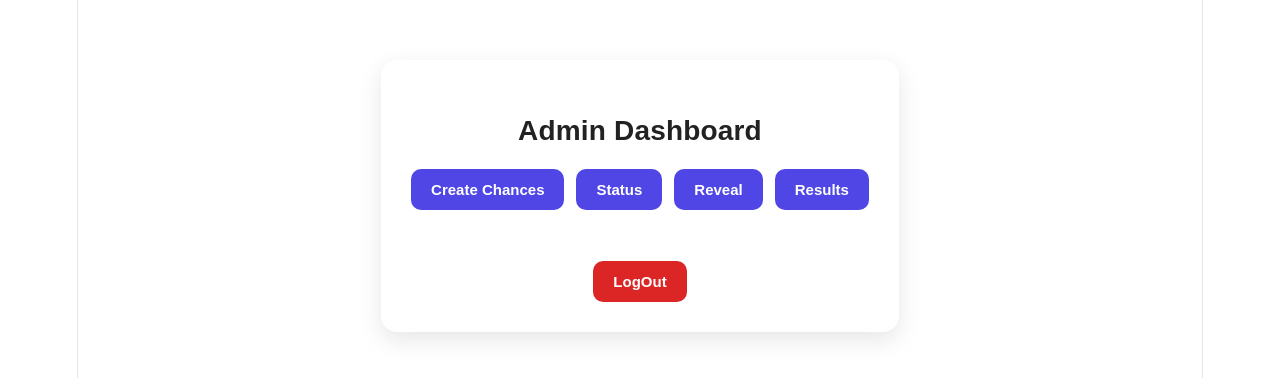
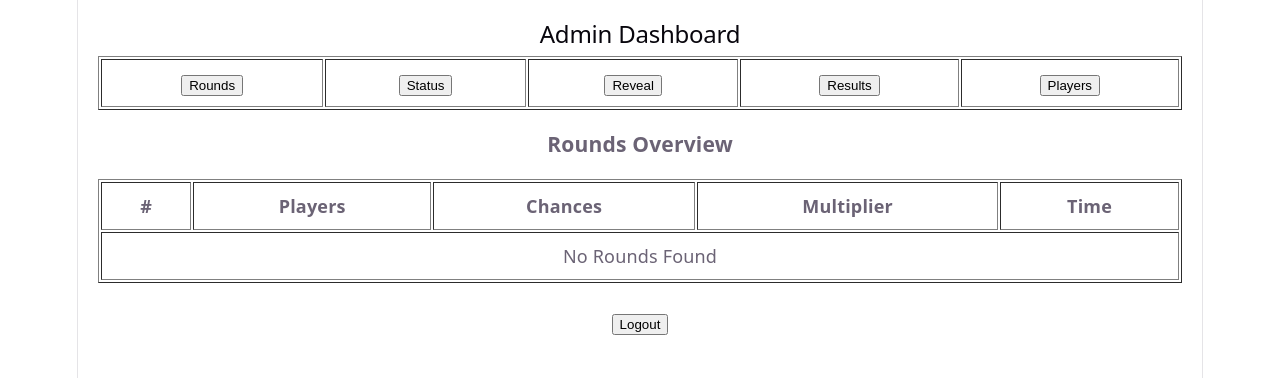
Before and after one commit to logicwise-suhani/Bounty, a React (Vite) app: page /admin-dashboard in a window 1280 px wide. Shown: the top 378 px of the page. Built offline with nearby package versions, Linux system fonts and the light colour scheme.

Commit message:
Table view of admin dashboard

```diff
--- a/src/components/Admin/AdminDashboard.jsx
+++ b/src/components/Admin/AdminDashboard.jsx
@@ -9,6 +9,7 @@ import Results from "./Results";
 
 function AdminDashboard() {
     const [show, setShow] = useState("");
+    const [rounds, setRounds] = useState([]);
 
     const navigate = useNavigate();
 
@@ -21,6 +22,11 @@ function AdminDashboard() {
     }
 
     useEffect(() => {
+        const data = JSON.parse(localStorage.getItem("chances")) || [];
+        setRounds(data);
+    }, [show]);
+
+    useEffect(() => {
         const isAdmin = localStorage.getItem("admin") || {};
         if (!isAdmin) {
             navigate("/create-bounty")
@@ -28,37 +34,79 @@ function AdminDashboard() {
     }, [navigate]);
 
     return (
-        <>
-            {!show ?
-                <div className="admin-dashboard">
-                    <h3>Admin Dashboard</h3>
-                    <div>
-                        <button onClick={() => setShow("round")}>Create Chances</button> {" "}
-                        <button onClick={() => setShow("status")}>Status</button> {" "}
-                        <button onClick={() => setShow("reveal")}>Reveal</button> {" "}
-                        <button onClick={() => setShow("results")}>Results</button>
-                    </div>
+    <div style={{ padding: "20px" }}>
 
-                    <br />
-                    <button onClick={handleLogout}>LogOut</button>
-                </div> :
-                (
-                    <>
-                        {show === "round" && (
-                            <Round
-                                onClose={() => setShow("")}
-                                goToPlayers={() => setShow("players")}
-                            />
-                        )}
-                        {show === "status" && <Status onClose={() => setShow("")} />}
-                        {show === "reveal" && <RevealNumber onClose={() => setShow("")} />}
-                        {show === "players" && <Players onClose={() => setShow("")} />}
-                        {show === "results" && <Results onClose={() => setShow("")} />}
-                    </>
-                )
-            }
-        </>
-    )
+        <h2>Admin Dashboard</h2>
+
+        <table border="1" cellPadding="10" style={{ width: "100%", marginBottom: "20px" }}>
+            <tbody>
+                <tr>
+                    <td><button onClick={() => setShow("round")}>Rounds</button></td>
+                    <td><button onClick={() => setShow("status")}>Status</button></td>
+                    <td><button onClick={() => setShow("reveal")}>Reveal</button></td>
+                    <td><button onClick={() => setShow("results")}>Results</button></td>
+                    <td><button onClick={() => setShow("players")}>Players</button></td>
+                </tr>
+            </tbody>
+        </table>
+
+        <div>
+            {show === "round" && <Round />}
+            {show === "status" && <Status />}
+            {show === "reveal" && <RevealNumber />}
+            {show === "results" && <Results />}
+            {show === "players" && <Players />}
+        </div>
+
+        <h3>Rounds Overview</h3>
+
+        <table border="1" cellPadding="10" style={{ width: "100%" }}>
+            <thead>
+                <tr>
+                    <th>#</th>
+                    <th>Players</th>
+                    <th>Chances</th>
+                    <th>Multiplier</th>
+                    <th>Time</th>
+                </tr>
+            </thead>
+
+            <tbody>
+                {(() => {
+                    const rounds =
+                        JSON.parse(localStorage.getItem("chances")) || [];
+
+                    if (rounds.length === 0) {
+                        return (
+                            <tr>
+                                <td colSpan="5">No Rounds Found</td>
+                            </tr>
+                        );
+                    }
+
+                    return rounds
+                        .sort((a, b) => new Date(a.time) - new Date(b.time))
+                        .map((r, i) => (
+                            <tr key={r.id || i}>
+                                <td>{i + 1}</td>
+                                <td>{r.players}</td>
+                                <td>{r.chances}</td>
+                                <td>{r.betMultiplier}</td>
+                                <td>{r.time}</td>
+                            </tr>
+                        ));
+                })()}
+            </tbody>
+        </table>
+
+        <br />
+
+        <button onClick={handleLogout}>
+            Logout
+        </button>
+
+    </div>
+);
 };
 
 export default AdminDashboard;
--- a/src/components/Admin/Players.jsx
+++ b/src/components/Admin/Players.jsx
@@ -1,6 +1,6 @@
 import { useEffect, useState } from "react";
 
-function Players({ onClose }) {
+function Players() {
     const [rounds, setRounds] = useState([]);
     const [results, setResults] = useState([]);
 
@@ -62,8 +62,6 @@ function Players({ onClose }) {
                     </div>
                 ))
             )}
-
-            <button onClick={onClose}>Close</button>
         </div>
     );
 }
--- a/src/components/Admin/Results.jsx
+++ b/src/components/Admin/Results.jsx
@@ -1,6 +1,6 @@
 import { useState, useEffect } from "react";
 
-function Results({ onClose }) {
+function Results() {
     const [results, setResults] = useState([]);
     const [randoms, setRandoms] = useState([]);
 
@@ -68,10 +68,6 @@ function Results({ onClose }) {
                 <h3>Total Paid: ₹{totalPaid}</h3>
                 <h3>Platform Profit: ₹{platformProfit}</h3>
             </div>
-
-            <div className="btn-admin">
-                <button onClick={onClose}>Close</button>
-            </div>
         </div>
     );
 }
--- a/src/components/Admin/RevealNumber.jsx
+++ b/src/components/Admin/RevealNumber.jsx
@@ -1,6 +1,6 @@
 import { useEffect, useState } from "react";
 
-function RevealNumber({ onClose }) {
+function RevealNumber() {
     const [randoms, setRandoms] = useState([]);
 
     useEffect(() => {
@@ -29,8 +29,6 @@ function RevealNumber({ onClose }) {
                     Chance {i + 1}: {num}
                 </div>
             ))}
-
-            <button onClick={onClose}>Close</button>
         </div>
     );
 }
--- a/src/components/Admin/Round.jsx
+++ b/src/components/Admin/Round.jsx
@@ -2,7 +2,7 @@ import { useEffect, useState } from "react";
 import setMinDateTime from "../../Time/minTime";
 import setMaxDateTime from "../../Time/maxTime";
 
-function Round({ onClose, goToPlayers }) {
+function Round() {
     const [rounds, setRounds] = useState([
         {
             players: "",
@@ -185,31 +185,6 @@ function Round({ onClose, goToPlayers }) {
                 <div className="save-btn">
                     <button onClick={handleSave}>Save Chance</button>{" "}
                 </div>
-
-                <br />
-                <hr style={{ width: "100%", color: "black" }} />
-
-                <div className="rounds-created">
-                    {roundsDisplay.length === 0 ? (
-                        <p style={{ color: "red" }}>No data found</p>
-                    ) : (
-                        [...roundsDisplay].sort((a, b) => new Date(a.time) - new Date(b.time)).map((round) => (
-                            <div key={round.id} className="round-data">
-                                <p>Players: {round.players}</p>
-                                <p>Chances: {round.chances} </p>
-                                <p>Bet Multiplier: {round.betMultiplier} </p>
-                                <p>Time: {round.time} </p>
-                                <button onClick={() => handleDelete(round.id)}>Delete</button>
-                            </div>
-                        ))
-                    )}
-
-                    <br />
-                    <div className="on-close">
-                        {roundsDisplay.length > 0 && <button style={{ backgroundColor: "lavender" }} onClick={goToPlayers}>View Players</button>}
-                        <button onClick={onClose}>Close</button>
-                    </div>
-                </div>
             </div >
         </>
     );
--- a/src/components/Admin/Status.jsx
+++ b/src/components/Admin/Status.jsx
@@ -1,6 +1,6 @@
 import { useEffect, useState } from "react";
 
-function Status({ onClose }) {
+function Status() {
     const [chancesCount, setChancesCount] = useState(0);
     const [currentChance, setCurrentChance] = useState(1);
 
@@ -46,8 +46,6 @@ function Status({ onClose }) {
                     Chance {i + 1}: {getStatus(i)}
                 </div>
             ))}
-
-            <button onClick={onClose}>Close</button>
         </div>
     );
 }
--- a/src/components/Customer/ResultTime.jsx
+++ b/src/components/Customer/ResultTime.jsx
@@ -48,22 +48,16 @@ function ResultTime() {
             "finalResults",
             JSON.stringify(finalResults)
         );
+
+        window.dispatchEvent(
+            new Event("resultsUpdated"));
     };
 
     const now = Date.now();
 
-    const sortedRounds = [...rounds].sort(
-        (a, b) => new Date(a.time) - new Date(b.time)
-    );
-
-    const activeRound = sortedRounds
-        .filter((r) => now >= new Date(r.time).getTime())
-        .pop();
-
-    const nextRound = sortedRounds.find(
-        (r) => now < new Date(r.time).getTime()
-    );
-
+    const sortedRounds = [...rounds].sort((a, b) => new Date(a.time) - new Date(b.time));
+    const activeRound = sortedRounds.filter((r) => now >= new Date(r.time).getTime()).pop();
+    const nextRound = sortedRounds.find((r) => now < new Date(r.time).getTime());
     const currentRound = activeRound || nextRound;
 
     useEffect(() => {
@@ -82,36 +76,6 @@ function ResultTime() {
 
         return () => clearInterval(interval);
     }, [currentRound, resultShown]);
-
-    // return (
-    //     <div>
-    //         <h3>Final Result</h3>
-
-    //         {results.map((item, index) => (
-    //             <div key={index}>
-    //                 <p>Chance: {item.chance}</p>
-
-    //                 <p>
-    //                     Numbers:{" "}
-    //                     {Array.isArray(item.numbers)
-    //                         ? item.numbers.join(", ")
-    //                         : ""}
-    //                 </p>
-
-    //                 <h4
-    //                     style={{
-    //                         color:
-    //                             item.status === "WON"
-    //                                 ? "green"
-    //                                 : "red",
-    //                     }}
-    //                 >
-    //                     {item.status}
-    //                 </h4>
-    //             </div>
-    //         ))}
-    //     </div>
-    // );
 }
 
 export default ResultTime;
```
Also changed, not shown: src/components/Customer/Customer.jsx (+45 -13 lines), src/components/Admin/Admin.jsx (line endings or trailing spaces), 1 other file (tests, documents, lock files or other folders).
